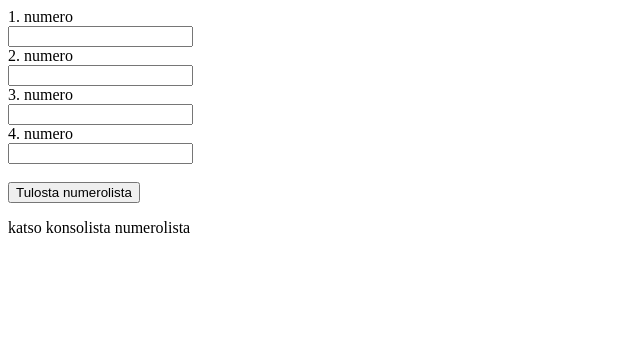
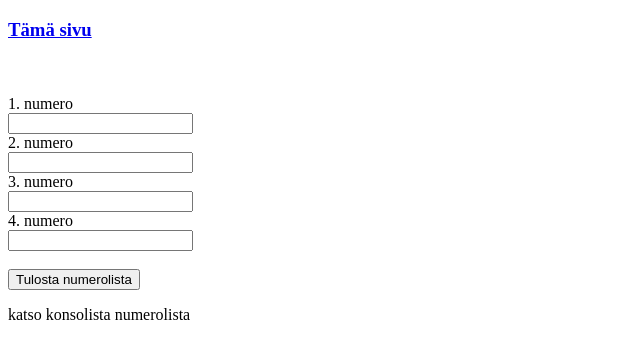
Before and after one commit to ukko1998/N2914Fullstack, a plain HTML site: page H1/H1T5.html in a window 1280 px wide. Shown: the whole page, without its empty margins (0-640 px from the left). Drawn offline with Linux system fonts and the light colour scheme.

Commit message:
Update H1T5.html

```diff
--- a/H1/H1T5.html
+++ b/H1/H1T5.html
@@ -4,6 +4,11 @@
     <!--päivämäärä: 2.9.2022-->
     <meta charset="UTF-8" />
     <!--jotta näkyy ä ja ö kirjaimet oikein-->
+
+    <!--linkki päiväkirjaan-->
+    <h3><a href="https://ukko1998.github.io/N2914Fullstack/">Tämä sivu</a></h3>
+    <br />
+    <br />
   </head>
 
   <body>
```
